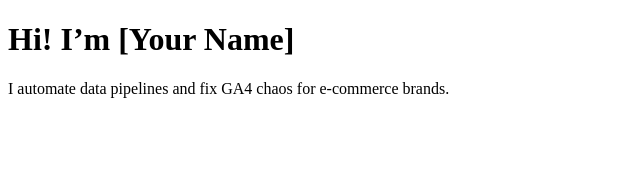
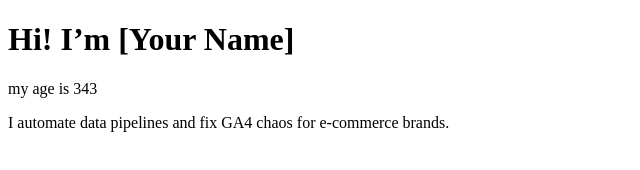
Before and after one commit to Miliyas11/Miliyas11, a plain HTML site: page index.html in a window 1280 px wide. Shown: the whole page, without its empty margins (0-640 px from the left). Drawn offline with Linux system fonts and the light colour scheme.

Commit message:
added a para

```diff
--- a/index.html
+++ b/index.html
@@ -5,6 +5,7 @@
 </head>
 <body>
     <h1>Hi! I’m [Your Name]</h1>
+    <p> my age is 343</p>
     <p>I automate data pipelines and fix GA4 chaos for e-commerce brands.</p>
 </body>
 </html>
```
